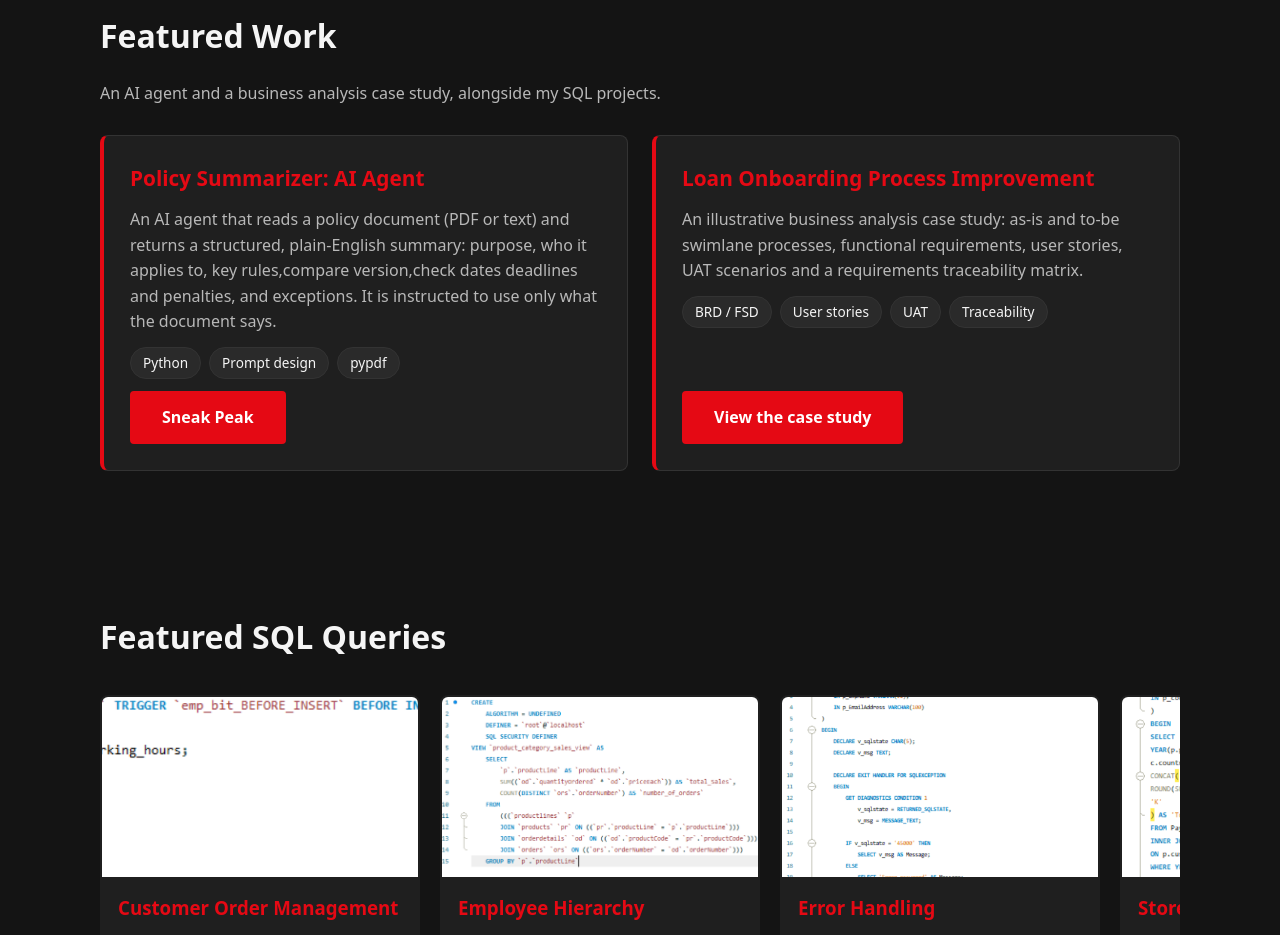
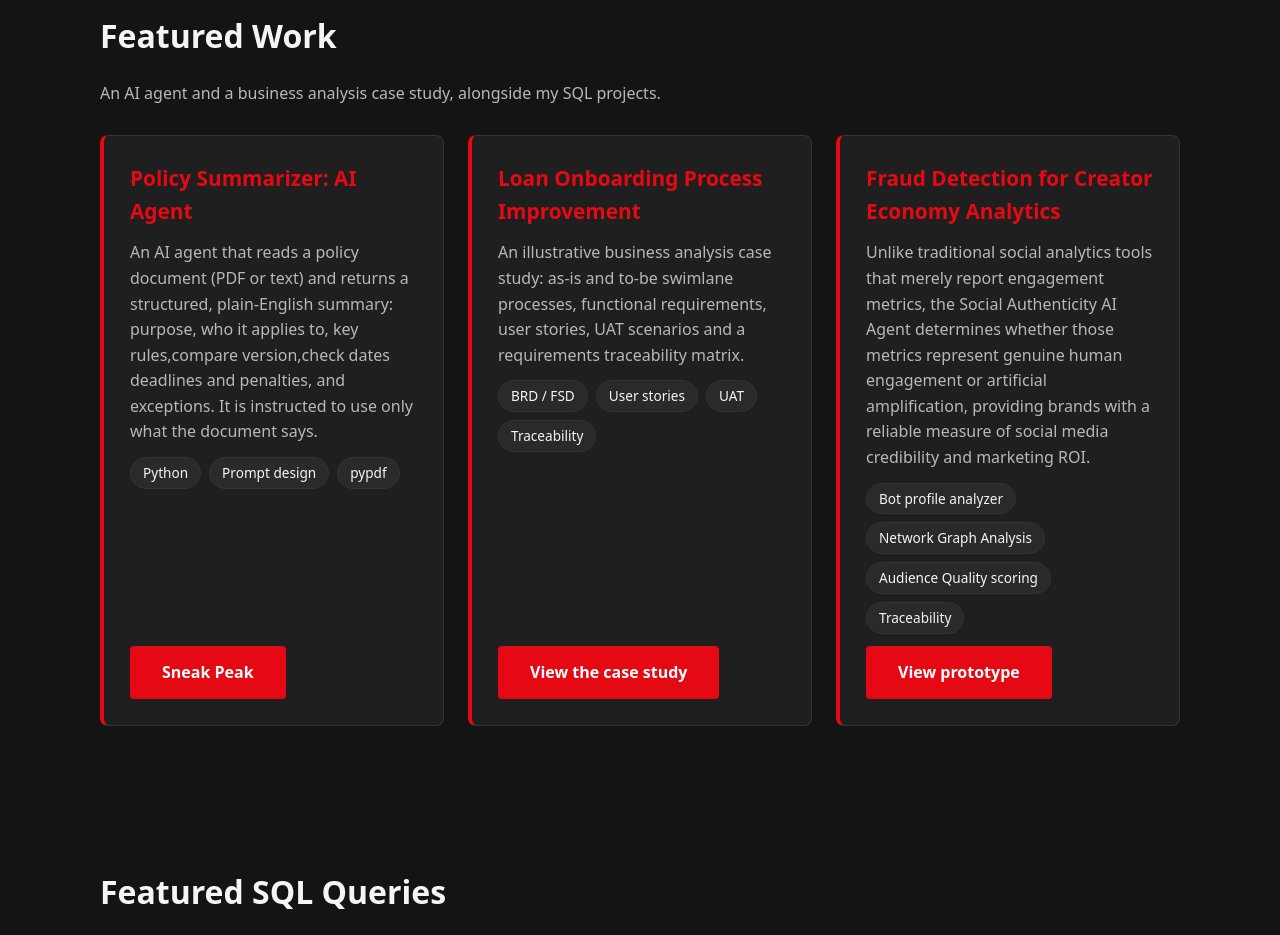
Before and after one commit to BavishyaaK/sqlportfolio, a plain HTML site: page index.html in a window 1280 px wide. Shown: the part 860-1795 px from the top of the page. Drawn offline with Linux system fonts and the light colour scheme.

Commit message:
Add Fraud Detection feature article to index.html
Added a new feature article on Fraud Detection for Creator Economy Analytics, including a description and relevant chips.

```diff
--- a/index.html
+++ b/index.html
@@ -252,6 +252,12 @@ for(let i=0;i<80;i++){
       <div class="chips"><span class="chip">BRD / FSD</span><span class="chip">User stories</span><span class="chip">UAT</span><span class="chip">Traceability</span></div>
       <a class="btn" href="loan-onboarding.html">View the case study</a>
     </article>
+        <article class="feature">
+      <h3>Fraud Detection for Creator Economy Analytics</h3>
+      <p>Unlike traditional social analytics tools that merely report engagement metrics, the Social Authenticity AI Agent determines whether those metrics represent genuine human engagement or artificial amplification, providing brands with a reliable measure of social media credibility and marketing ROI.</p>
+      <div class="chips"><span class="chip">Bot profile analyzer</span><span class="chip">Network Graph Analysis</span><span class="chip">Audience Quality scoring</span><span class="chip">Traceability</span></div>
+      <a class="btn" href="proposal.html">View prototype</a>
+    </article>
   </div>
 </section>
 
```
